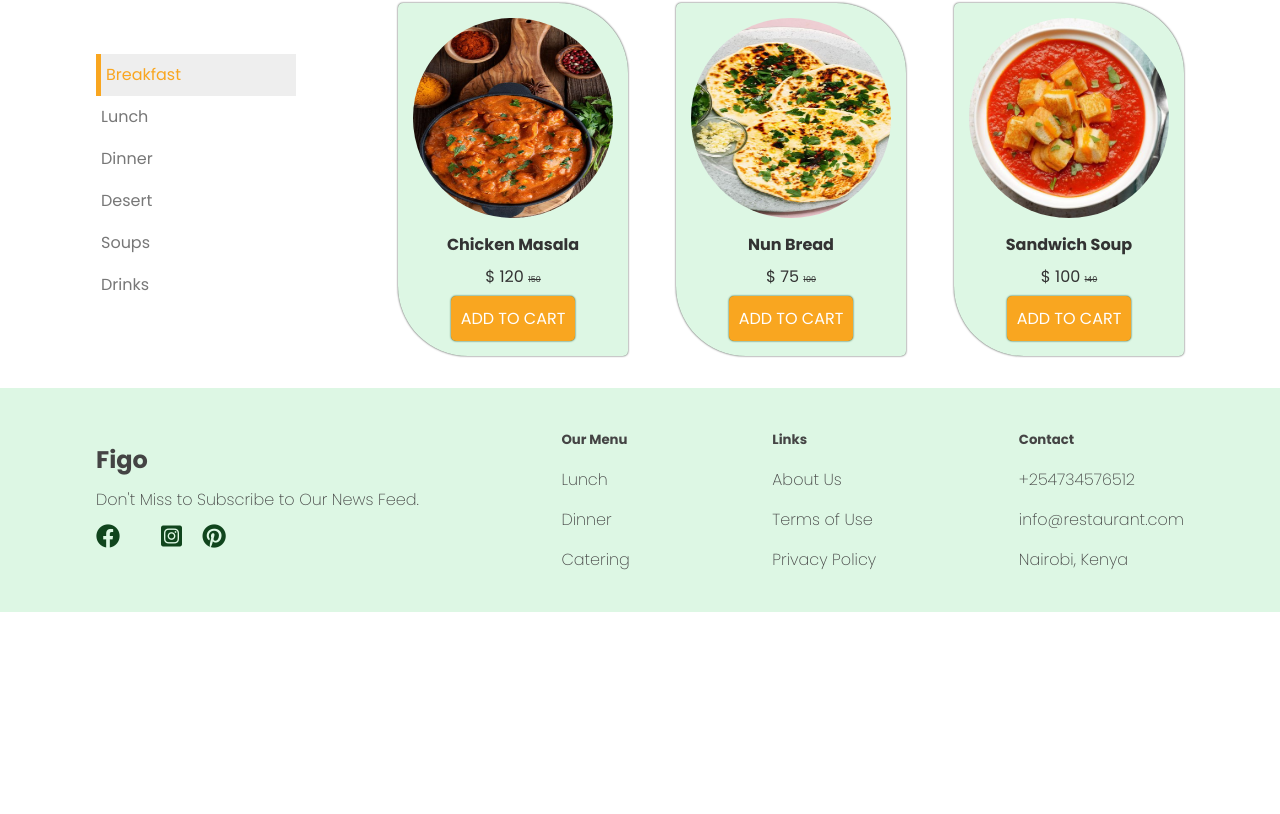
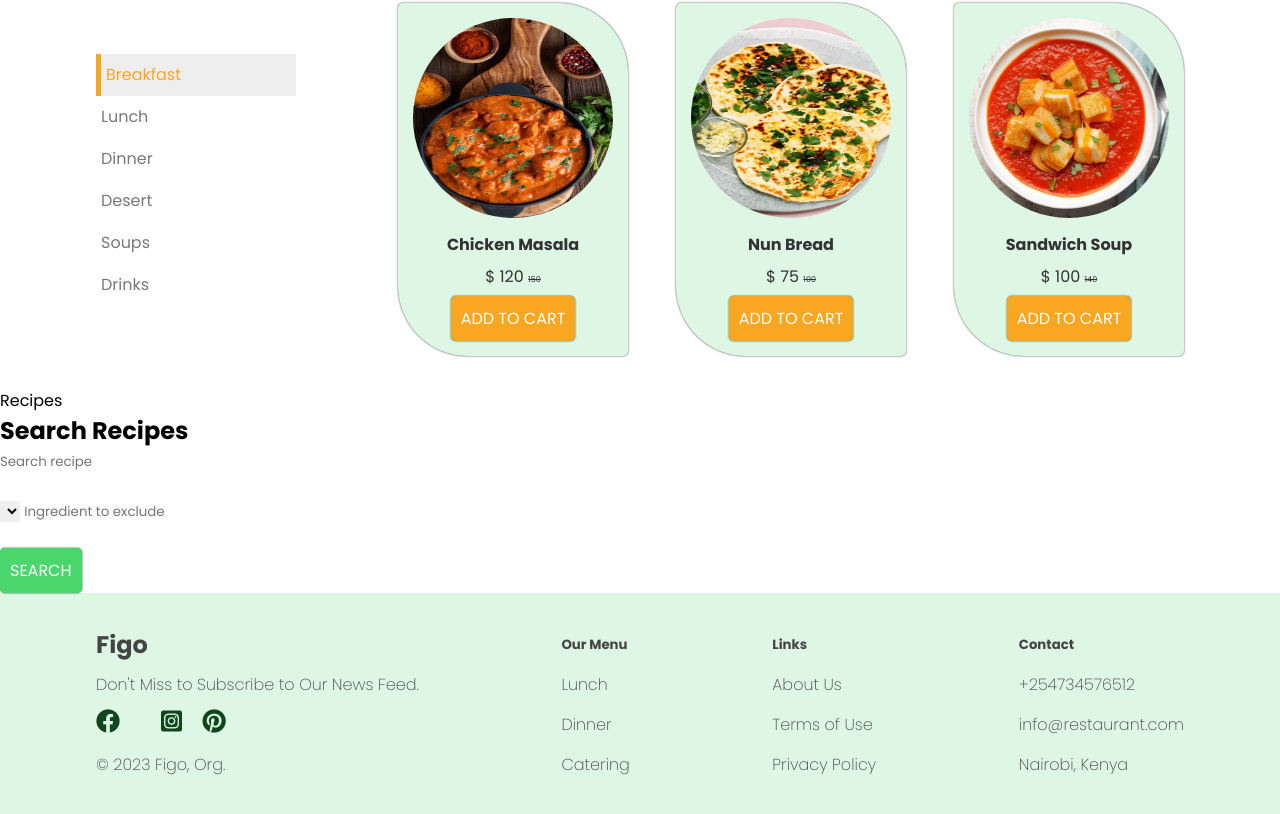
Before and after one commit to githinjisamson1/js-restaurant-landing-page, a plain HTML site: page index.html in a window 1280 px wide. Shown: the part 1458-2272 px from the top of the page. Before the commit the page ends 2070 px from the top, so only its background shows below. Drawn offline with Linux system fonts and the light colour scheme.

Commit message:
Markup for form recipe

```diff
--- a/index.html
+++ b/index.html
@@ -28,6 +28,7 @@
           <li><a href="#welcome" class="nav-link">About</a></li>
           <li><a href="#reason" class="nav-link">Reason</a></li>
           <li><a href="#menu" class="nav-link">Menu</a></li>
+          <li><a href="#explore-recipes" class="nav-link">Search Recipe</a></li>
         </ul>
         <div id="cart">
           <i class="fa-solid fa-cart-shopping"></i>
@@ -183,6 +184,36 @@
     </section>
     <!-- end of menu section -->
 
+    <!-- start of recipe section -->
+    <section id="explore-recipes">
+      <div class="explore-recipes-container">
+        <p class="recipes">Recipes</p>
+        <h2>Search Recipes</h2>
+
+        <!-- recipe form to search recipe -->
+        <form action="#" id="recipe-form">
+          <input type="text" id="recipe-name" placeholder="Search recipe" />
+          <br /><br />
+          <div class="diet-plus-exclude">
+            <select name="diet" id="diet"></select>
+            <input
+              type="text"
+              id="exclude-ingredient"
+              name="exclude-ingredient"
+              placeholder="Ingredient to exclude"
+            />
+          </div>
+          <br />
+
+          <button id="recipe-btn" type="submit">Search</button>
+        </form>
+
+        <!-- where to display recipe search results -->
+        <div class="search-results-container"></div>
+      </div>
+    </section>
+    <!-- end of recipe section -->
+
     <!-- start of footer section-->
     <section id="footer">
       <div class="footer-container">
@@ -195,6 +226,7 @@
             <a href="#"><i class="fa-brands fa-square-instagram"></i></a>
             <a href="#"><i class="fa-brands fa-pinterest"></i></a>
           </div>
+          <p>&copy 2023 Figo, Org.</p>
         </div>
         <div class="links">
           <h5>Our Menu</h5>
```
